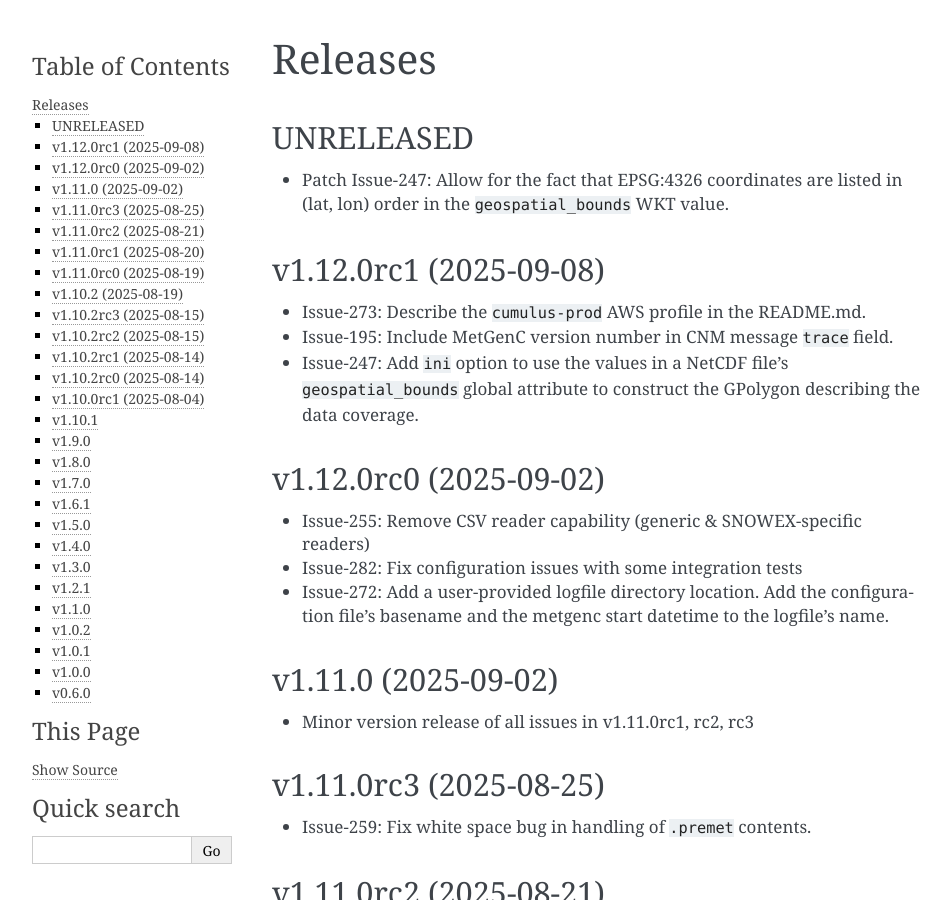
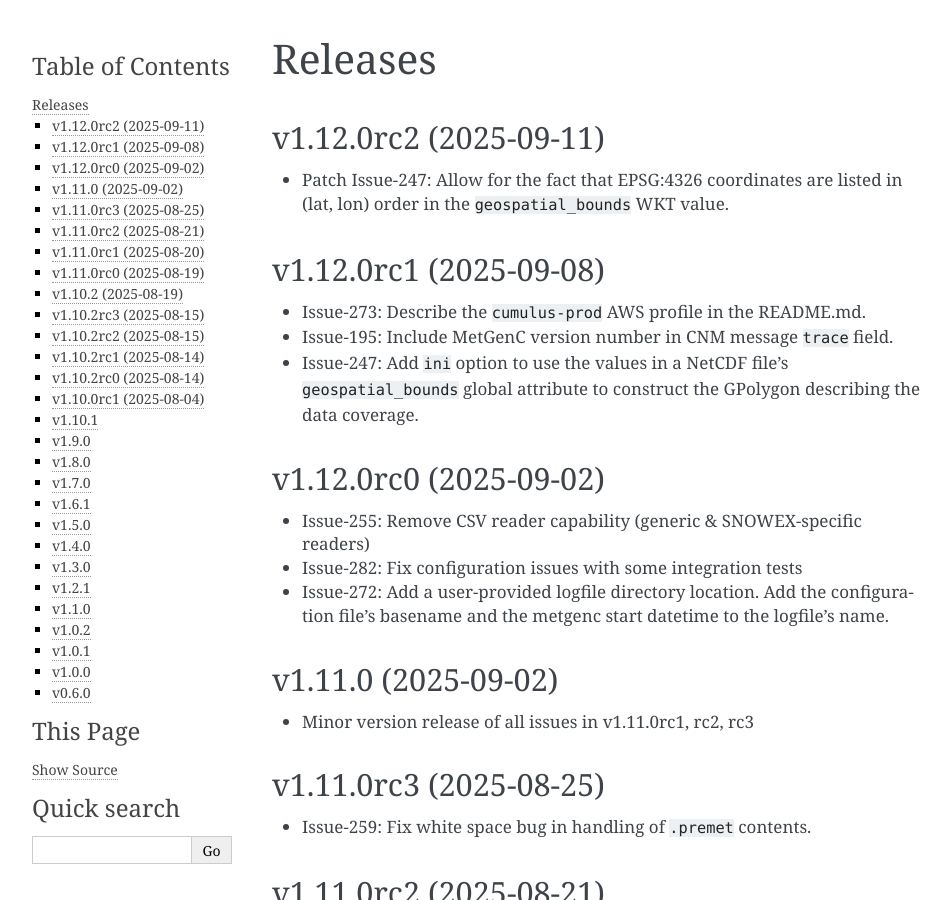
Before and after one commit to nsidc/granule-metgen, a Sphinx documentation site: the page built from docs/source/releases.rst, in a window 1280 px wide and 900 px high. Shown: the whole window, without its empty margins (148-1099 px from the left). Built offline with Sphinx 7.4.7, drawn with Linux system fonts in a browser that asks for light colours.

Commit message:
Bump version: 1.12.0rc1 → 1.12.0rc2

```diff
--- a/CHANGELOG.md
+++ b/CHANGELOG.md
@@ -1,4 +1,4 @@
-## UNRELEASED
+## v1.12.0rc2 (2025-09-11)
 
 * Patch Issue-247: Allow for the fact that EPSG:4326 coordinates are listed in
   (lat, lon) order in the `geospatial_bounds` WKT value.
--- a/docs/source/conf.py
+++ b/docs/source/conf.py
@@ -6,8 +6,8 @@
 project = "MetGenC"
 copyright = "2024, NSIDC"
 author = "National Snow and Ice Data Center"
-release = "v1.12.0rc1"
-version = "v1.12.0rc1"
+release = "v1.12.0rc2"
+version = "v1.12.0rc2"
 
 extensions = [
     "myst_parser",
--- a/pyproject.toml
+++ b/pyproject.toml
@@ -1,6 +1,6 @@
 [tool.poetry]
 name = "nsidc-metgenc"
-version = "1.12.0rc1"
+version = "1.12.0rc2"
 description = "The nsidc-metgenc package enables data producers as well as Operations staff managing the data ingest workflow to create metadata files conforming to NASA's Common Metadata Repository UMM-G specification."
 authors = ["National Snow and Ice Data Center (NSIDC) <nsidc@nsidc.org>"]
 readme = "README.md"
@@ -53,7 +53,7 @@
 beautifulsoup4 = "^4.13.4"
 
 [tool.bumpversion]
-current_version = "1.12.0rc1"
+current_version = "1.12.0rc2"
 parse = """(?x)
     (?P<major>0|[1-9]\\d*)\\.
     (?P<minor>0|[1-9]\\d*)\\.
```
Also changed, not shown: 1 other file.
